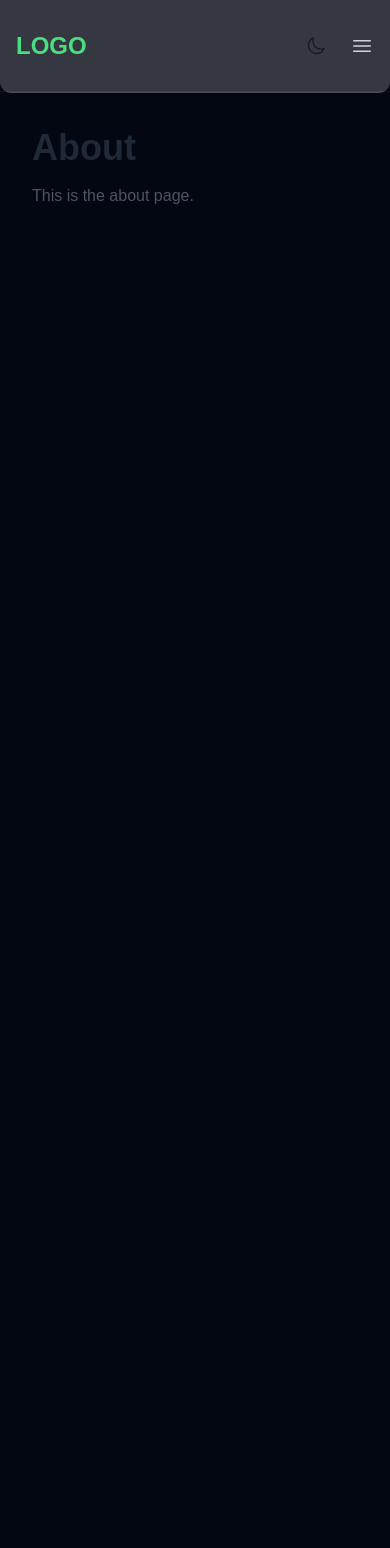
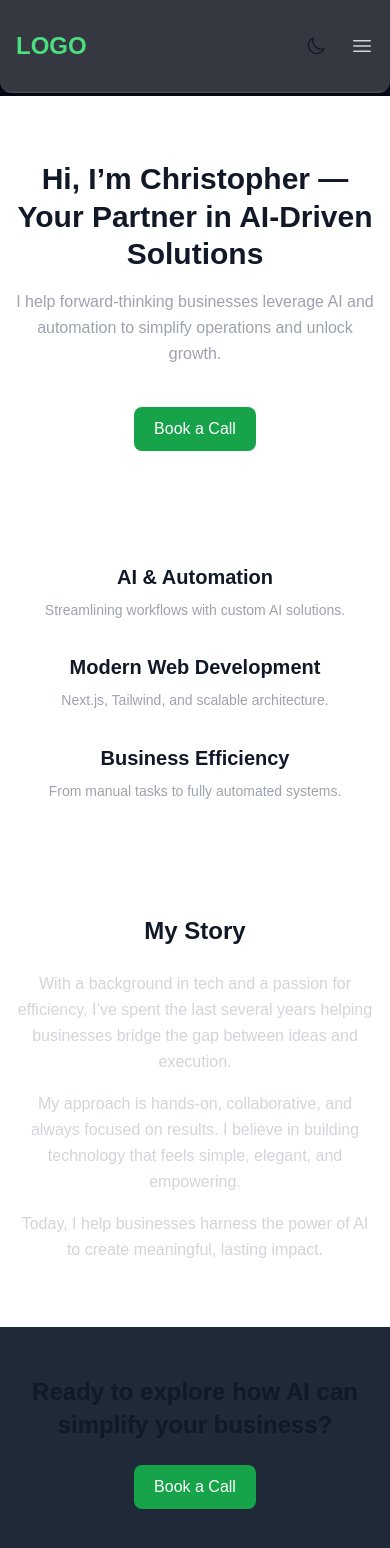
Before and after one commit to cmaurice25/chaffin-site, a Next.js app: page /about in a window 390 px wide. Shown: the top 1548 px of the page. Before the commit the page ends 940 px from the top, so only its background shows below. Built offline with nearby package versions, Linux system fonts and the light colour scheme.

Commit message:
feat: navbar mobile layout fixes, about page mobile adjustments, mobile menu background fix

```diff
--- a/src/app/about/page.tsx
+++ b/src/app/about/page.tsx
@@ -1,8 +1,72 @@
+import Link from 'next/link';
+
 export default function AboutPage() {
   return (
-    <main className="min-h-screen p-8">
-      <h1 className="text-4xl font-bold text-gray-800">About</h1>
-      <p className="mt-4 text-gray-600">This is the about page.</p>
+    <main className="min-h-screen bg-[var(--background)] text-[var(--foreground)]">
+      {/* HERO SECTION */}
+      <section className="max-w-4xl mx-auto text-center py-16 px-4 sm:py-20">
+        <h1 className="text-3xl sm:text-4xl md:text-5xl font-bold mb-4 leading-tight">
+          Hi, I’m Christopher — Your Partner in AI-Driven Solutions
+        </h1>
+        <p className="text-base sm:text-lg md:text-xl text-gray-400 mb-6 sm:mb-8 leading-relaxed">
+          I help forward-thinking businesses leverage AI and automation to simplify operations and unlock growth.
+        </p>
+        <Link
+          href="/contact"
+          className="inline-block bg-green-600 text-white px-5 py-2.5 sm:px-6 sm:py-3 rounded-lg hover:bg-green-500 transition mt-4"
+        >
+          Book a Call
+        </Link>
+      </section>
+
+      {/* CREDIBILITY SNAPSHOT */}
+      <section className="max-w-5xl mx-auto py-12 sm:py-16 px-4 grid grid-cols-1 gap-8 md:grid-cols-3 text-center">
+        <div>
+          <h3 className="text-xl sm:text-2xl font-semibold mb-2">AI & Automation</h3>
+          <p className="text-gray-400 text-sm sm:text-base leading-relaxed">
+            Streamlining workflows with custom AI solutions.
+          </p>
+        </div>
+        <div>
+          <h3 className="text-xl sm:text-2xl font-semibold mb-2">Modern Web Development</h3>
+          <p className="text-gray-400 text-sm sm:text-base leading-relaxed">
+            Next.js, Tailwind, and scalable architecture.
+          </p>
+        </div>
+        <div>
+          <h3 className="text-xl sm:text-2xl font-semibold mb-2">Business Efficiency</h3>
+          <p className="text-gray-400 text-sm sm:text-base leading-relaxed">
+            From manual tasks to fully automated systems.
+          </p>
+        </div>
+      </section>
+
+      {/* YOUR STORY */}
+      <section className="max-w-3xl mx-auto py-16 px-4 text-center">
+        <h2 className="text-2xl sm:text-3xl font-bold mb-6">My Story</h2>
+        <p className="text-base sm:text-lg text-gray-300 mb-4 leading-relaxed">
+          With a background in tech and a passion for efficiency, I’ve spent the last several years helping businesses bridge the gap between ideas and execution.
+        </p>
+        <p className="text-base sm:text-lg text-gray-300 mb-4 leading-relaxed">
+          My approach is hands-on, collaborative, and always focused on results. I believe in building technology that feels simple, elegant, and empowering.
+        </p>
+        <p className="text-base sm:text-lg text-gray-300 leading-relaxed">
+          Today, I help businesses harness the power of AI to create meaningful, lasting impact.
+        </p>
+      </section>
+
+      {/* CTA CLOSER */}
+      <section className="bg-gray-800 py-12 sm:py-16 text-center px-4">
+        <h2 className="text-2xl sm:text-3xl font-bold mb-4 leading-snug">
+          Ready to explore how AI can simplify your business?
+        </h2>
+        <Link
+          href="/contact"
+          className="inline-block bg-green-600 text-white px-5 py-2.5 sm:px-6 sm:py-3 rounded-lg hover:bg-green-500 transition mt-2"
+        >
+          Book a Call
+        </Link>
+      </section>
     </main>
   );
 }
--- a/src/app/globals.css
+++ b/src/app/globals.css
@@ -2,37 +2,27 @@
 @tailwind components;
 @tailwind utilities;
 
+@layer base {
   :root {
-  --background: #111827; /* Dark background Gray */
-  --foreground: #e5e7eb; /* Light Gray text */
-  --accent: #10b981;     /* Green accent */
-
-  --navbar-bg: 17, 24, 39; /* Dark navbar background (rgb) */
-  --navbar-text: #e5e7eb;  /* Dark mode text */
+    --background: #111827;
+    --foreground: #e5e7eb;
+    --accent: #10b981;
+    --navbar-bg: 17, 24, 39;
+    --navbar-text: #e5e7eb;
   }
 
   [data-theme="light"] {
     --background: #ffffff;
     --foreground: #111827;
-  --navbar-bg: 255, 255, 255; /* Light navbar background (rgb) */
-  --navbar-text: #111827;     /* Light mode text */
+    --navbar-bg: 255, 255, 255;
+    --navbar-text: #111827;
   }
 
-/* dark theme user preference */
-/* @media (prefers-color-scheme: dark) {
-  :root {
-    --background: #0a0a0a;
-    --foreground: #ededed;
-  }
-} */
+  html,
 
-html,
   body {
     max-width: 100vw;
     overflow-x: hidden;
-}
-
-body {
     color: var(--foreground);
     background: var(--background);
     font-family: Arial, Helvetica, sans-serif;
@@ -56,3 +46,20 @@ a {
       color-scheme: dark;
     }
   }
+}
+
+@layer utilities {
+  /* Utility: hide scrollbars for cleaner UI */
+  .hide-scrollbar::-webkit-scrollbar {
+    display: none;
+  }
+  .hide-scrollbar {
+    -ms-overflow-style: none; /* IE and Edge */
+    scrollbar-width: none; /* Firefox */
+  }
+
+  /* Utility: smooth scroll */
+  .scroll-smooth {
+    scroll-behavior: smooth;
+  }
+}
--- a/src/components/MobileMenu.tsx
+++ b/src/components/MobileMenu.tsx
@@ -25,7 +25,7 @@ export default function MobileMenu({ isOpen, setIsOpen, pathname }: MobileMenuPr
         }`}
         style={{ pointerEvents: isOpen ? 'auto' : 'none' }}
       >
-        <div className="flex flex-col p-2 space-y-6 bg-gray-700 rounded-xl">
+        <div className="flex flex-col p-2 space-y-6 bg-[rgba(var(--navbar-bg),1)]">
           {navItems.map((link, index) => (
             <Link
               key={link.name}
--- a/src/components/Navbar.tsx
+++ b/src/components/Navbar.tsx
@@ -2,18 +2,16 @@
 import Link from 'next/link';
 import { usePathname } from 'next/navigation';
 import { useState, useEffect, useRef } from "react";
-import { Bars3Icon, XMarkIcon, MoonIcon, SunIcon } from "@heroicons/react/24/outline";
+import { Bars3Icon, XMarkIcon } from "@heroicons/react/24/outline";
 import { navItems } from '@/config/navItems';
 import MobileMenu from './MobileMenu';
 import { getLinkClasses } from '@/utils/navHelpers';
 import ThemeToggle from './ThemeToggle';
 
 export default function Navbar() {
-  // --- Path & Previous Path ---
   const pathname = usePathname();
   const previousPath = useRef(pathname);
 
-  // --- State ---
   const [isOpen, setIsOpen] = useState(false);
   const [scrollFactor, setScrollFactor] = useState(0);
   const [theme, setTheme] = useState<"dark" | "light">(() => {
@@ -25,8 +23,6 @@ export default function Navbar() {
     return "dark";
   });
 
-  // --- Effects ---
-  // Scroll to top only when navigating to home
   useEffect(() => {
     const wasHome = previousPath.current === "/";
     previousPath.current = pathname;
@@ -35,13 +31,11 @@ export default function Navbar() {
     }
   }, [pathname]);
 
-  // Theme management
   useEffect(() => {
     document.documentElement.setAttribute("data-theme", theme);
     localStorage.setItem("theme", theme);
   }, [theme]);
 
-  // Scroll factor for opacity/blur
   useEffect(() => {
     const handleScroll = () => {
       const maxScroll = 200;
@@ -51,28 +45,24 @@ export default function Navbar() {
     return () => window.removeEventListener("scroll", handleScroll);
   }, []);
 
-  // --- Helpers ---
   const opacity = 0.2 + scrollFactor * 0.8;
-  const blur = 2 + scrollFactor * 4;
   const toggleTheme = () => setTheme(theme === "dark" ? "light" : "dark");
 
   return (
     <header
-      style={{
-        backgroundColor: `rgba(var(--navbar-bg), ${opacity})`
-      }}
+      style={{ backgroundColor: `rgba(var(--navbar-bg), ${opacity})` }}
       className={`fixed top-0 left-0 w-full border-b border-white/10 z-50 transition-all duration-300 rounded-b-xl ${
         scrollFactor > 0.5 ? "shadow-[0_2px_10px_rgba(0,0,0,0.6)]" : "shadow-none"
       }`}
     >
-      <div className="max-w-7xl mx-auto w-full flex items-center justify-between py-7 md:py-7 px-4">
+      <div className="max-w-7xl mx-auto w-full flex justify-between items-center py-7 md:py-7 px-4 md:grid md:grid-cols-3">
         {/* Logo */}
         <div className="text-2xl font-bold text-green-400">
           LOGO
         </div>
 
-        {/* Desktop Nav */}
-        <nav className="hidden md:flex space-x-8">
+        {/* Center Nav */}
+        <nav className="hidden md:flex justify-center space-x-8 lg:space-x-16">
           {navItems.map((link) => (
             <Link
               key={link.name}
@@ -84,8 +74,8 @@ export default function Navbar() {
           ))}
         </nav>
 
-        {/* CTA + Mobile Menu */}
-        <div className="flex items-center space-x-4">
+        {/* CTA + Theme Toggle + Mobile Menu */}
+        <div className="flex justify-end items-center space-x-4">
           <Link
             href="/contact"
             className="hidden md:inline-block bg-green-600 text-white px-4 py-2 rounded-lg hover:bg-green-500 transition"
@@ -95,7 +85,6 @@ export default function Navbar() {
 
           <ThemeToggle theme={theme} toggleTheme={toggleTheme} />
 
-          {/* Mobile Menu Button */}
           <button
             className="md:hidden text-gray-300 hover:text-green-400"
             onClick={() => setIsOpen(!isOpen)}
@@ -109,8 +98,8 @@ export default function Navbar() {
           </button>
         </div>
       </div>
+
       <div className="absolute bottom-0 left-0 w-full h-px bg-gradient-to-b from-white/10 to-transparent pointer-events-none"></div>
-
       <MobileMenu isOpen={isOpen} setIsOpen={setIsOpen} pathname={pathname} />
     </header>
   );
```
Lines whose indentation alone changed are shown as unchanged.
